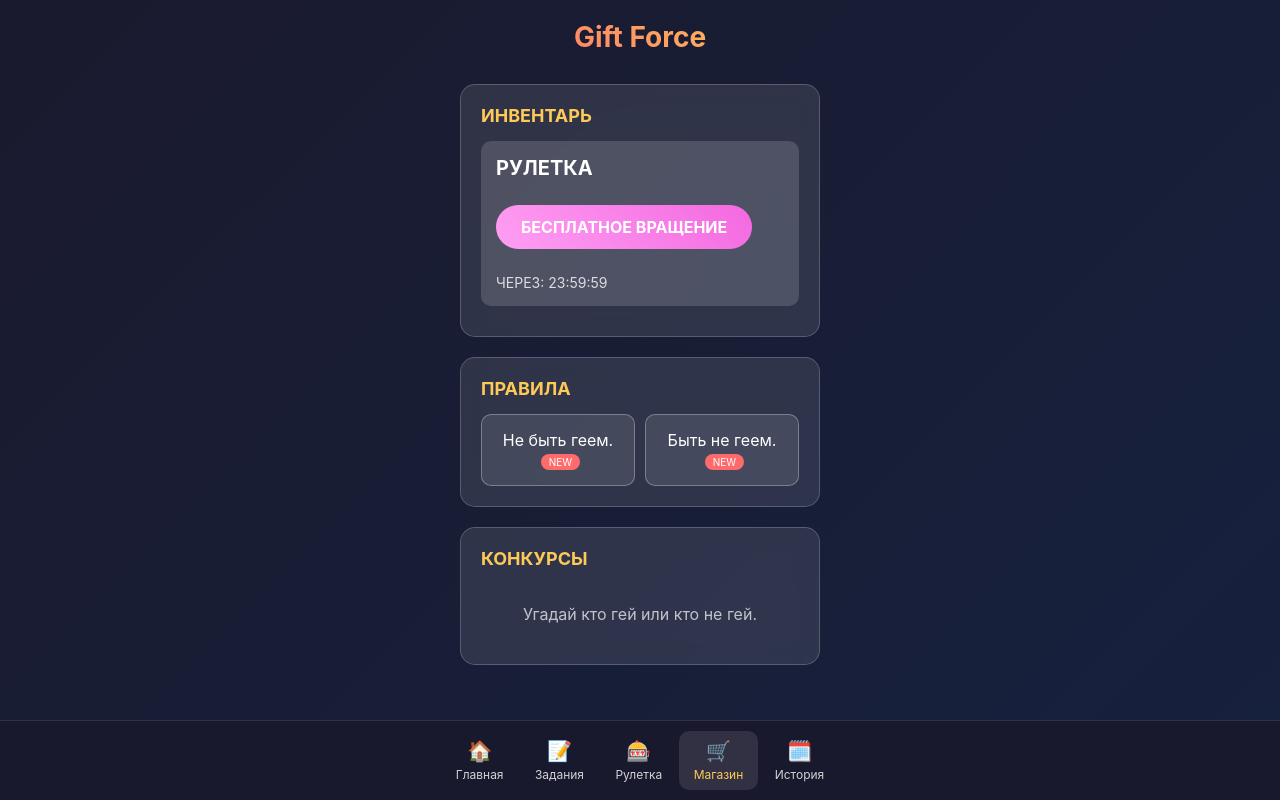
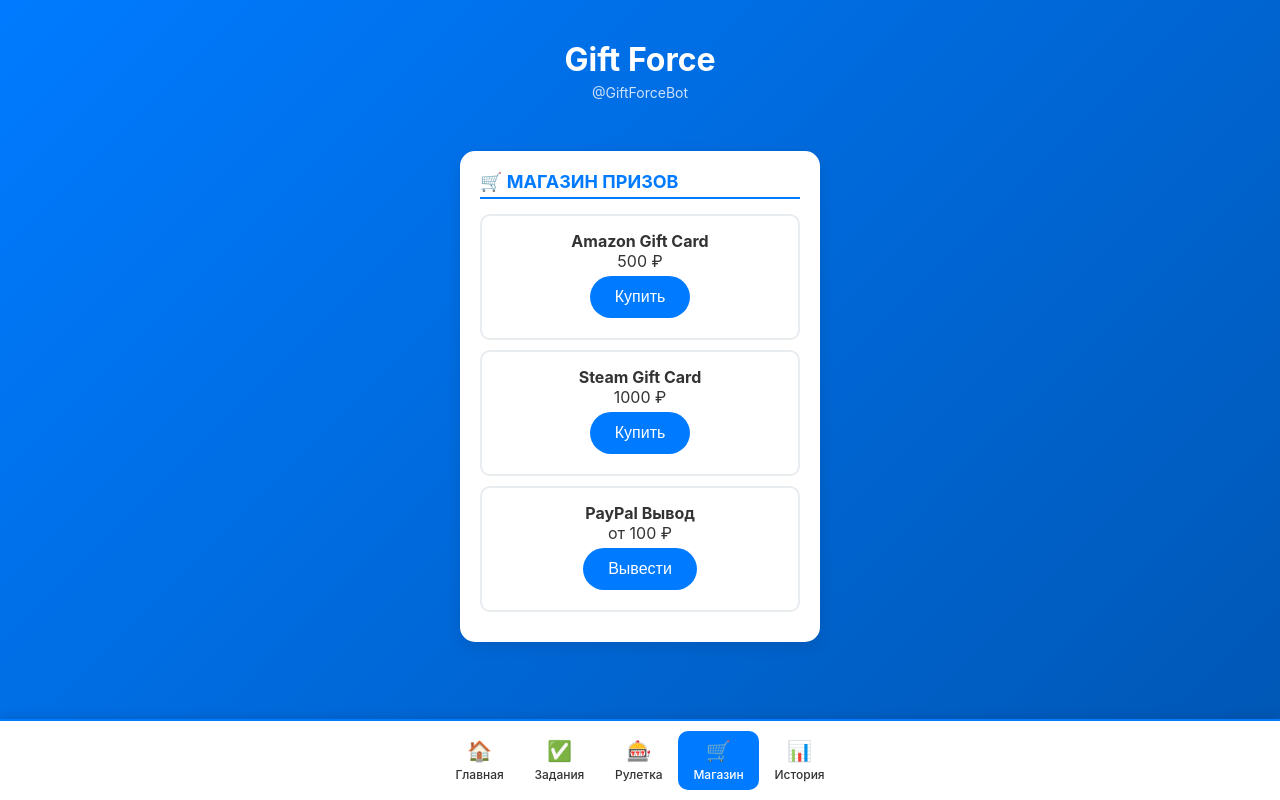
Before and after one commit to Levinorbx/telegram-referral-app, a plain HTML site: page index.html in a window 1280 px wide. Both pictures are taken after a click on the element "🛒 Магазин". Drawn offline with Linux system fonts and the light colour scheme; a script that the page names is missing.

Commit message:
Update index.html

```diff
--- a/index.html
+++ b/index.html
@@ -3,7 +3,7 @@
 <head>
     <meta charset="UTF-8">
     <meta name="viewport" content="width=device-width, initial-scale=1.0">
-    <title>REFERRAL</title>
+    <title>Gift Force</title>
     <script src="https://telegram.org/js/telegram-web-app.js"></script>
     <style>
         * {
@@ -14,8 +14,8 @@
 
         body {
             font-family: -apple-system, BlinkMacSystemFont, 'Segoe UI', Roboto, sans-serif;
-            background: linear-gradient(135deg, #1a1a2e 0%, #16213e 100%);
-            color: white;
+            background: linear-gradient(135deg, #007bff 0%, #0056b3 100%);
+            color: #333;
             min-height: 100vh;
             padding-bottom: 70px;
         }
@@ -29,89 +29,75 @@
         .header {
             text-align: center;
             margin-bottom: 30px;
+            padding: 20px 0;
         }
 
         .header h1 {
-            font-size: 28px;
+            font-size: 32px;
             font-weight: bold;
-            background: linear-gradient(45deg, #ff6b6b, #feca57);
-            -webkit-background-clip: text;
-            -webkit-text-fill-color: transparent;
-            margin-bottom: 10px;
+            color: white;
+            margin-bottom: 5px;
+        }
+
+        .bot-name {
+            color: rgba(255, 255, 255, 0.8);
+            font-size: 14px;
         }
 
         .section {
-            background: rgba(255, 255, 255, 0.1);
+            background: white;
             border-radius: 15px;
             padding: 20px;
             margin-bottom: 20px;
-            backdrop-filter: blur(10px);
-            border: 1px solid rgba(255, 255, 255, 0.2);
+            box-shadow: 0 4px 15px rgba(0, 0, 0, 0.1);
         }
 
         .section h2 {
             font-size: 18px;
             margin-bottom: 15px;
-            color: #feca57;
+            color: #007bff;
+            border-bottom: 2px solid #007bff;
+            padding-bottom: 5px;
         }
 
-        .inventory-item {
-            background: rgba(255, 255, 255, 0.15);
-            border-radius: 10px;
-            padding: 15px;
-            margin-bottom: 10px;
-            display: flex;
-            justify-content: space-between;
-            align-items: center;
+        .balance-card {
+            background: linear-gradient(135deg, #007bff, #0056b3);
+            color: white;
+            border-radius: 15px;
+            padding: 25px;
+            text-align: center;
+            margin: 20px 0;
         }
 
-        .roulette {
-            text-align: center;
-            padding: 25px;
+        .balance-amount {
+            font-size: 36px;
+            font-weight: bold;
+            margin: 10px 0;
         }
 
-        .roulette-title {
-            font-size: 20px;
-            font-weight: bold;
-            margin-bottom: 10px;
+        .btn {
+            background: #007bff;
+            color: white;
+            border: none;
+            padding: 12px 25px;
+            border-radius: 25px;
+            font-size: 16px;
+            cursor: pointer;
+            margin: 5px;
+            transition: all 0.3s ease;
         }
 
-        .free-spin {
-            background: linear-gradient(45deg, #ff9ff3, #f368e0);
-            border-radius: 25px;
-            padding: 12px 25px;
-            font-weight: bold;
-            margin: 15px 0;
-            display: inline-block;
+        .btn:hover {
+            background: #0056b3;
+            transform: translateY(-2px);
         }
 
-        .timer {
-            font-size: 14px;
-            opacity: 0.8;
-            margin-top: 10px;
+        .btn-secondary {
+            background: #6c757d;
         }
 
-        .rules-grid {
-            display: grid;
-            grid-template-columns: 1fr 1fr;
-            gap: 10px;
-            margin-top: 15px;
-        }
-
-        .rule-card {
-            background: rgba(255, 255, 255, 0.1);
-            border-radius: 10px;
-            padding: 15px;
-            text-align: center;
-            border: 1px solid rgba(255, 255, 255, 0.3);
-        }
-
-        .new-badge {
-            background: #ff6b6b;
-            border-radius: 12px;
-            padding: 2px 8px;
-            font-size: 10px;
-            margin-left: 5px;
+        .btn-success {
+            background: #28a745;
         }
 
         /* Нижнее меню */
@@ -120,10 +106,10 @@
             bottom: 0;
             left: 0;
             right: 0;
-            background: rgba(26, 26, 46, 0.95);
-            backdrop-filter: blur(20px);
-            border-top: 1px solid rgba(255, 255, 255, 0.1);
+            background: white;
+            border-top: 2px solid #007bff;
             padding: 10px 0;
+            box-shadow: 0 -2px 10px rgba(0, 0, 0, 0.1);
         }
 
         .menu-items {
@@ -144,11 +130,8 @@
         }
 
         .menu-item.active {
-            background: rgba(255, 255, 255, 0.1);
-        }
-
-        .menu-item:hover {
-            background: rgba(255, 255, 255, 0.1);
+            background: #007bff;
+            color: white;
         }
 
         .menu-icon {
@@ -158,12 +141,41 @@
 
         .menu-text {
             font-size: 12px;
-            opacity: 0.8;
+            font-weight: 500;
         }
 
-        .menu-item.active .menu-text {
-            opacity: 1;
-            color: #feca57;
+        /* Контент вкладок */
+        .tab-content {
+            display: none;
+        }
+
+        .tab-content.active {
+            display: block;
+        }
+
+        .task-item {
+            background: #f8f9fa;
+            border-radius: 10px;
+            padding: 15px;
+            margin: 10px 0;
+            border-left: 4px solid #007bff;
+        }
+
+        .shop-item {
+            background: white;
+            border: 2px solid #e9ecef;
+            border-radius: 10px;
+            padding: 15px;
+            margin: 10px 0;
+            text-align: center;
+        }
+
+        .history-item {
+            background: #f8f9fa;
+            border-radius: 8px;
+            padding: 12px;
+            margin: 8px 0;
+            font-size: 14px;
         }
     </style>
 </head>
@@ -172,40 +184,123 @@
         <!-- Заголовок -->
         <div class="header">
             <h1>Gift Force</h1>
+            <div class="bot-name">@GiftForceBot</div>
         </div>
 
-        <!-- Инвентарь -->
-        <div class="section">
-            <h2>ИНВЕНТАРЬ</h2>
+        <!-- Основной контент -->
+        <div id="main-tab" class="tab-content active">
+            <div class="balance-card">
+                <div>Ваш баланс</div>
+                <div class="balance-amount">1 250 ₽</div>
+                <div>Доступно для вывода</div>
+            </div>
 
-            <!-- Рулетка -->
-            <div class="inventory-item">
-                <div>
-                    <div class="roulette-title">РУЛЕТКА</div>
-                    <div class="free-spin">БЕСПЛАТНОЕ ВРАЩЕНИЕ</div>
-                    <div class="timer">ЧЕРЕЗ: <span id="timer">23:59:59</span></div>
+            <div class="section">
+                <h2>БЫСТРЫЕ ДЕЙСТВИЯ</h2>
+                <button class="btn" onclick="tg.showAlert('🎁 Бонус активирован!')">Получить бонус</button>
+                <button class="btn btn-success" onclick="showTab('tasks')">Выполнить задания</button>
+                <button class="btn btn-secondary" onclick="showTab('shop')">Магазин призов</button>
+            </div>
+
+            <div class="section">
+                <h2>СТАТИСТИКА</h2>
+                <div class="task-item">
+                    <strong>Выполнено заданий:</strong> 12
+                </div>
+                <div class="task-item">
+                    <strong>Приглашено друзей:</strong> 5
+                </div>
+                <div class="task-item">
+                    <strong>Всего заработано:</strong> 2 500 ₽
                 </div>
             </div>
         </div>
 
-        <!-- Правила -->
-        <div class="section">
-            <h2>ПРАВИЛА</h2>
-            <div class="rules-grid">
-                <div class="rule-card">
-                    Не быть геем. <span class="new-badge">NEW</span>
+        <!-- Вкладка Задания -->
+        <div id="tasks-tab" class="tab-content">
+            <div class="section">
+                <h2>🎯 ДОСТУПНЫЕ ЗАДАНИЯ</h2>
+
+                <div class="task-item">
+                    <strong>Подпишись на канал</strong>
+                    <p>+50 ₽ за подписку</p>
+                    <button class="btn">Выполнить</button>
                 </div>
-                <div class="rule-card">
-                    Быть не геем. <span class="new-badge">NEW</span>
+
+                <div class="task-item">
+                    <strong>Пригласи друга</strong>
+                    <p>+100 ₽ за каждого друга</p>
+                    <button class="btn">Поделиться</button>
+                </div>
+
+                <div class="task-item">
+                    <strong>Оставь отзыв</strong>
+                    <p>+30 ₽ за отзыв</p>
+                    <button class="btn">Написать</button>
                 </div>
             </div>
         </div>
 
-        <!-- Конкурсы -->
-        <div class="section">
-            <h2>КОНКУРСЫ</h2>
-            <div style="text-align: center; padding: 20px; opacity: 0.7;">
-                Угадай кто гей или кто не гей.
+        <!-- Вкладка Рулетка -->
+        <div id="roulette-tab" class="tab-content">
+            <div class="section">
+                <h2>🎰 ЕЖЕДНЕВНАЯ РУЛЕТКА</h2>
+                <div style="text-align: center; padding: 30px 0;">
+                    <div style="font-size: 48px; margin: 20px 0;">🎁</div>
+                    <button class="btn" style="padding: 15px 30px; font-size: 18px;">
+                        КРУТИТЬ РУЛЕТКУ
+                    </button>
+                    <div style="margin-top: 15px; color: #666;">
+                        Бесплатное вращение каждый день
+                    </div>
+                </div>
+            </div>
+        </div>
+
+        <!-- Вкладка Магазин -->
+        <div id="shop-tab" class="tab-content">
+            <div class="section">
+                <h2>🛒 МАГАЗИН ПРИЗОВ</h2>
+
+                <div class="shop-item">
+                    <strong>Amazon Gift Card</strong>
+                    <p>500 ₽</p>
+                    <button class="btn">Купить</button>
+                </div>
+
+                <div class="shop-item">
+                    <strong>Steam Gift Card</strong>
+                    <p>1000 ₽</p>
+                    <button class="btn">Купить</button>
+                </div>
+
+                <div class="shop-item">
+                    <strong>PayPal Вывод</strong>
+                    <p>от 100 ₽</p>
+                    <button class="btn">Вывести</button>
+                </div>
+            </div>
+        </div>
+
+        <!-- Вкладка История -->
+        <div id="history-tab" class="tab-content">
+            <div class="section">
+                <h2>📊 ИСТОРИЯ ОПЕРАЦИЙ</h2>
+
+                <div class="history-item">
+                    <strong>+50 ₽</strong> - Выполнение задания
+                    <div style="color: #666; font-size: 12px;">Сегодня, 14:30</div>
+                </div>
+
+                <div class="history-item">
+                    <strong>+100 ₽</strong> - Приглашение друга
+                    <div style="color: #666; font-size: 12px;">Вчера, 18:15</div>
+                </div>
+
+                <div class="history-item">
+                    <strong>-500 ₽</strong> - Покупка в магазине
+                    <div style="color: #666; font-size: 12px;">2 дня назад</div>
+                </div>
             </div>
         </div>
     </div>
@@ -213,24 +308,24 @@
     <!-- Нижнее меню -->
     <div class="bottom-menu">
         <div class="menu-items">
-            <div class="menu-item active" onclick="changeTab('main')">
+            <div class="menu-item active" onclick="showTab('main')">
                 <div class="menu-icon">🏠</div>
                 <div class="menu-text">Главная</div>
             </div>
-            <div class="menu-item" onclick="changeTab('tasks')">
-                <div class="menu-icon">📝</div>
+            <div class="menu-item" onclick="showTab('tasks')">
+                <div class="menu-icon">✅</div>
                 <div class="menu-text">Задания</div>
             </div>
-            <div class="menu-item" onclick="changeTab('roulette')">
+            <div class="menu-item" onclick="showTab('roulette')">
                 <div class="menu-icon">🎰</div>
                 <div class="menu-text">Рулетка</div>
             </div>
-            <div class="menu-item" onclick="changeTab('shop')">
+            <div class="menu-item" onclick="showTab('shop')">
                 <div class="menu-icon">🛒</div>
                 <div class="menu-text">Магазин</div>
             </div>
-            <div class="menu-item" onclick="changeTab('history')">
-                <div class="menu-icon">🗓️</div>
+            <div class="menu-item" onclick="showTab('history')">
+                <div class="menu-icon">📊</div>
                 <div class="menu-text">История</div>
             </div>
         </div>
@@ -239,74 +334,29 @@
     <script>
         // Инициализация Telegram Web App
         let tg = window.Telegram.WebApp;
+        tg.expand();
+        tg.setHeaderColor('#007bff');
+        tg.setBackgroundColor('#007bff');
 
-        // Расширяем на весь экран
-        tg.expand();
+        // Функция переключения вкладок
+        function showTab(tabName) {
+            // Скрываем все вкладки
+            document.querySelectorAll('.tab-content').forEach(tab => {
+                tab.classList.remove('active');
+            });
 
-        // Устанавливаем цвет фона
-        tg.setHeaderColor('#1a1a2e');
-        tg.setBackgroundColor('#1a1a2e');
+            // Показываем выбранную вкладку
+            document.getElementById(tabName + '-tab').classList.add('active');
 
-        // Таймер обратного отсчета
-        function startTimer() {
-            let timerElement = document.getElementById('timer');
-            let time = 17 * 3600 + 37 * 60 + 2; // 17:37:02 в секундах
-
-            setInterval(() => {
-                time--;
-                if (time < 0) time = 24 * 3600 - 1;
-
-                let hours = Math.floor(time / 3600);
-                let minutes = Math.floor((time % 3600) / 60);
-                let seconds = time % 60;
-
-                timerElement.textContent =
-                    `${hours.toString().padStart(2, '0')}:${minutes.toString().padStart(2, '0')}:${seconds.toString().padStart(2, '0')}`;
-            }, 1000);
-        }
-
-        // Смена вкладок
-        function changeTab(tabName) {
-            // Убираем активный класс у всех кнопок
+            // Обновляем активную кнопку меню
             document.querySelectorAll('.menu-item').forEach(item => {
                 item.classList.remove('active');
             });
-
-            // Добавляем активный класс к выбранной кнопке
             event.currentTarget.classList.add('active');
-
-            // Здесь можно добавить логику смены контента
-            console.log('Переключено на вкладку:', tabName);
-
-            // Пример: показываем уведомление
-            tg.showPopup({
-                title: 'Переход',
-                message: `Вы перешли в раздел: ${getTabName(tabName)}`,
-                buttons: [{type: 'ok'}]
-            });
         }
 
-        function getTabName(tab) {
-            const names = {
-                'main': 'Главная',
-                'tasks': 'Задания',
-                'roulette': 'Рулетка',
-                'shop': 'Магазин',
-                'history': 'История'
-            };
-            return names[tab] || tab;
-        }
-
-        // Запускаем таймер при загрузке
-        startTimer();
-
-        // Обработчик для главной кнопки Telegram
-        tg.MainButton.setText("Получить бонус");
-        tg.MainButton.show();
-
-        tg.MainButton.onClick(() => {
-            tg.showAlert("🎉 Бонус активирован! Зайдите позже для нового бонуса.");
-        });
+        // Убираем главную кнопку Telegram (бонус)
+        tg.MainButton.hide();
     </script>
 </body>
 </html>
```
